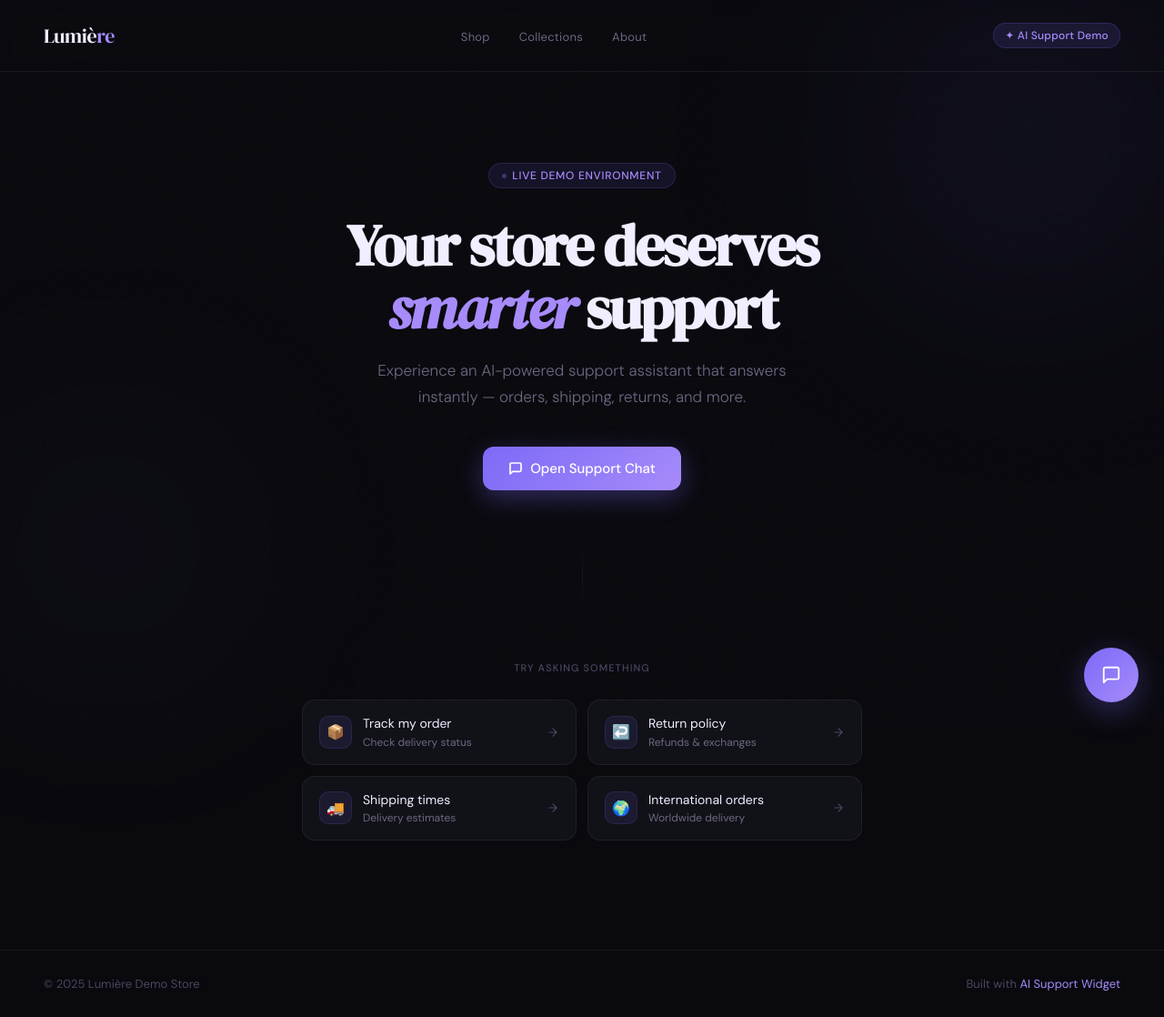
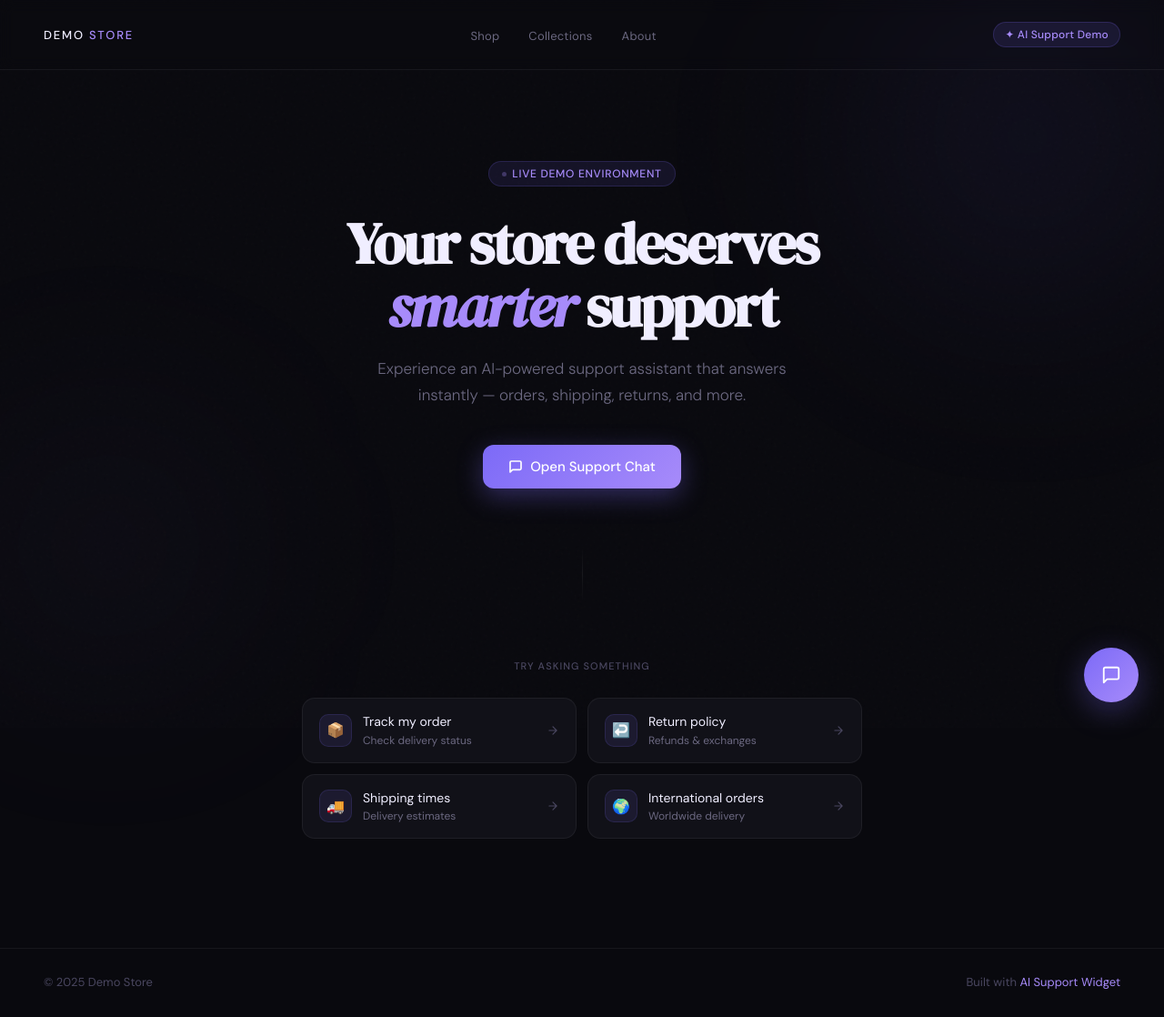
Before and after one commit to arafatanam/customer-support-agent, a plain HTML site: page frontend/index.html in a window 1280 px wide. Shown: the whole page at 91% size. Drawn offline with Linux system fonts and the light colour scheme.

Commit message:
Update index.html

```diff
--- a/frontend/index.html
+++ b/frontend/index.html
@@ -3,7 +3,7 @@
 <head>
     <meta charset="UTF-8">
     <meta name="viewport" content="width=device-width, initial-scale=1.0">
-    <title>Lumière — Demo Store</title>
+    <title>Demo Store</title>
     <link rel="preconnect" href="https://fonts.googleapis.com">
     <link href="https://fonts.googleapis.com/css2?family=DM+Sans:ital,wght@0,300;0,400;0,500;0,600;1,300&family=DM+Serif+Display:ital@0;1&display=swap" rel="stylesheet">
     <style>
@@ -73,10 +73,12 @@
             backdrop-filter: blur(8px);
         }
         .nav-logo {
-            font-family: 'DM Serif Display', serif;
-            font-size: 22px;
+            font-family: 'DM Sans', sans-serif;
+            font-size: 13px;
+            font-weight: 500;
             color: var(--text);
-            letter-spacing: -0.02em;
+            letter-spacing: 0.14em;
+            text-transform: uppercase;
         }
         .nav-logo span { color: var(--accent2); }
         .nav-links {
@@ -288,7 +290,7 @@
     <div class="glow-orb glow-orb-2"></div>
 
     <nav>
-        <div class="nav-logo">Lumiè<span>re</span></div>
+        <div class="nav-logo">Demo<span> Store</span></div>
         <ul class="nav-links">
             <li><a href="#">Shop</a></li>
             <li><a href="#">Collections</a></li>
@@ -351,7 +353,7 @@
     </section>
 
     <footer>
-        <p>© 2025 Lumière Demo Store</p>
+        <p>© 2025 Demo Store</p>
         <p>Built with <a href="#">AI Support Widget</a></p>
     </footer>
 
```
